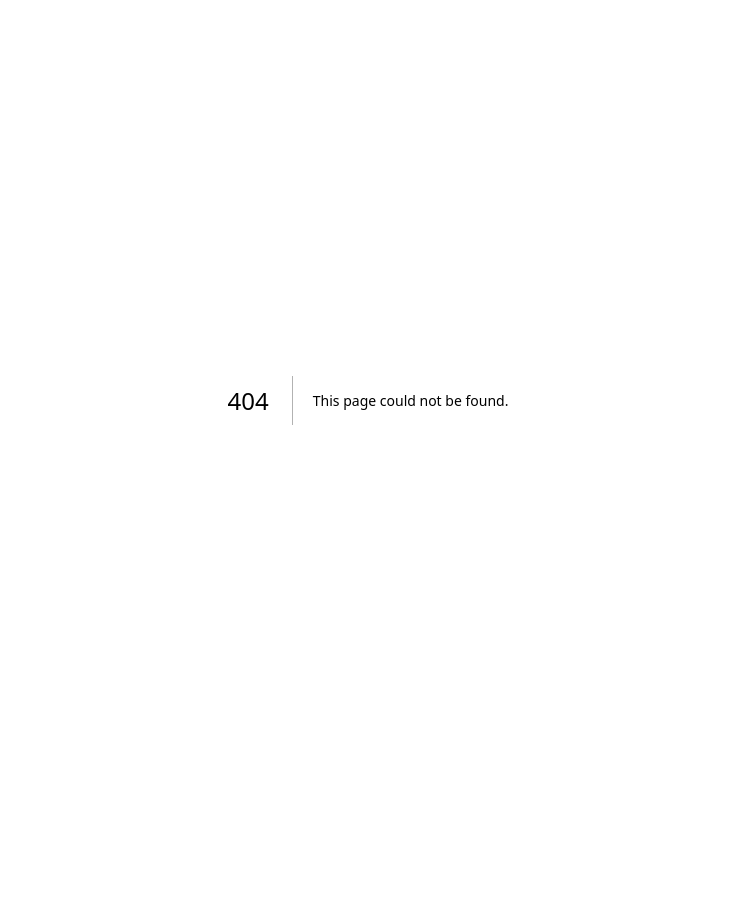
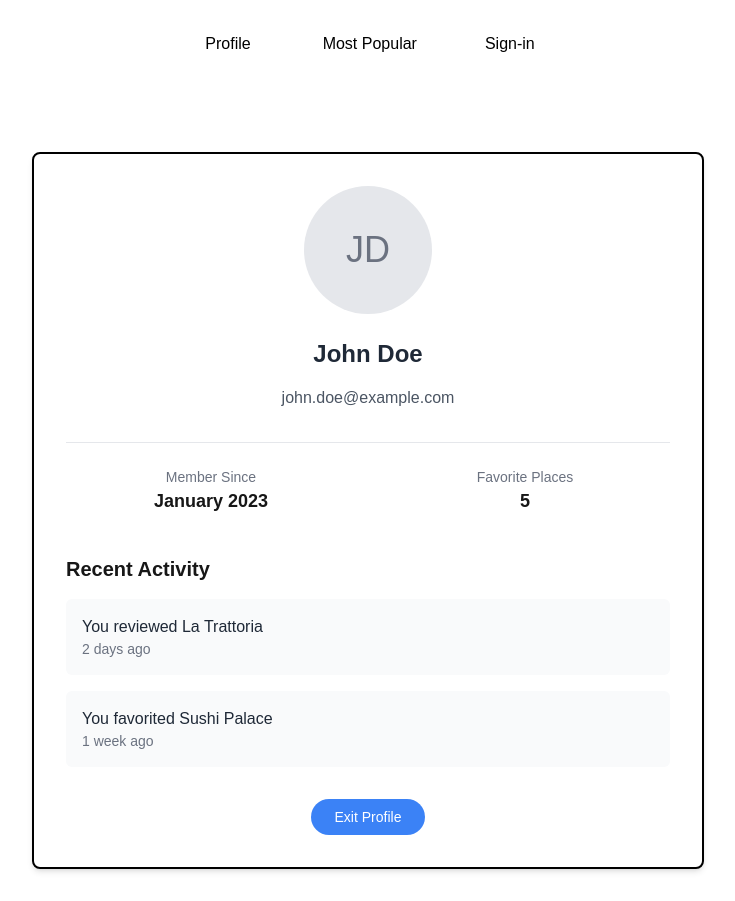
Before and after one commit to GDSC-UCD-Cohort-24-25/RMR_Project, a Next.js app: page /profile in a window 1280 px wide. Before the commit this address had no page. Shown: the whole page, without its empty margins (272-1007 px from the left). Before the commit the page ends 800 px from the top, so only its background shows below. Built offline with nearby package versions, Linux system fonts and the light colour scheme.

Commit message:
Profile Page is Done

```diff
--- a/app/components/RestaurantDetails.tsx
+++ b/app/components/RestaurantDetails.tsx
@@ -1,5 +1,6 @@
 "use client";
 import * as React from "react";
+import { useState, useEffect, useRef } from "react";
 import { TopPicks } from "./TopPicks";
 import { RestaurantCardProps } from "../components/RestaurantCard";
 import { useRouter } from 'next/navigation';
@@ -12,6 +13,16 @@ interface RestaurantDetailsProps {
 
 export const RestaurantDetails: React.FC<RestaurantDetailsProps> = ({ restaurant }) => {
   const router = useRouter();
+  const menuRef = useRef<HTMLDivElement>(null);
+  const [menuHeight, setMenuHeight] = useState<number | undefined>(undefined);
+
+  // Get the height of the Top Picks section
+  useEffect(() => {
+    if (menuRef.current) {
+      setMenuHeight(menuRef.current.clientHeight);
+    }
+  }, [restaurant.menuItems]);
+
   return (
     <div className="flex flex-col min-h-screen bg-white">
       <Header />
@@ -33,23 +44,20 @@ export const RestaurantDetails: React.FC<RestaurantDetailsProps> = ({ restaurant
         </div>
       </main>
 
-      {/* Display dynamic menu items if available */}
+      {/* Display dynamic menu items and map side by side */}
       <div className="flex flex-wrap gap-2 justify-between self-center mt-1 ml-1 w-full max-w-[1296px] max-md:max-w-full">
-        <TopPicks items={restaurant.menuItems || []} />
-        <aside className="flex overflow-hidden flex-col self-end pt-3.5 mt-9 text-xl leading-tight text-black whitespace-nowrap rounded-3xl border-2 border-black border-solid bg-stone-950 max-md:max-w-full">
-          <div className="overflow-hidden self-center px-14 py-2 max-w-full bg-white rounded-3xl border-2 border-solid border-zinc-400 border-opacity-0 w-[183px] max-md:px-5">
-            Reviews
-          </div>
-          <div className="flex shrink-0 mt-2 rounded-3xl border-2 border-black border-solid bg-neutral-700 h-[470px] w-[500px] max-md:w-full" />
+        {/* Left side - Menu items with smaller or larger width and added shadow */}
+        <div ref={menuRef} className="w-full md:w-3/5 lg:w-2/5 filter drop-shadow-lg">
+          <TopPicks items={restaurant.menuItems || []} />
+        </div>
+
+        {/* Right side - Map with reduced height and added shadow */}
+        <aside
+          className="w-full md:w-2/5 lg:w-[500px] flex flex-col self-center mt-9 rounded-3xl border-2 border-black border-solid overflow-hidden shadow-lg max-md:max-w-full"
+          style={{ height: menuHeight ? `${menuHeight * 0.6}px` : "auto" }}
+        >
+          <Map center={{ lat: 40.7128, lng: -74.006 }} zoom={14} />
         </aside>
-      </div>
-
-      <div>
-              {/* Add the MapComponent */}
-      <div className="mt-8 w-full max-w-4xl mx-auto">
-        <h2 className="text-2xl font-bold text-center mb-4">Location</h2>
-        <Map center={{ lat: 40.7128, lng: -74.006 }} zoom={10} />
-      </div>
       </div>
     </div>
   );
--- /dev/null
+++ b/app/data/profileData.ts
@@ -0,0 +1,16 @@
+export default {
+  name: "John Doe",
+  email: "john.doe@example.com",
+  joinDate: "January 2023",
+  favoritePlaces: 5,
+  recentActivity: [
+    {
+      description: "You reviewed La Trattoria",
+      timeAgo: "2 days ago"
+    },
+    {
+      description: "You favorited Sushi Palace",
+      timeAgo: "1 week ago"
+    }
+  ]
+};
--- /dev/null
+++ b/app/profile/page.tsx
@@ -0,0 +1,75 @@
+"use client";
+import React from "react";
+import { Header } from '../components/Header';
+import { useRouter } from 'next/navigation';
+import { NavButton } from '../components/NavButton';
+import profileData from '../data/profileData'; // Import profile data
+
+const navLinks = [
+  { text: "Profile", isButton: false, path: "/Profile" }, // Match exact case
+  { text: "Most Popular", isButton: false, path: "/popular"},
+  { text: "Sign-in", isButton: true, path: "/signin" }
+];
+
+export default function ProfilePage() {
+  const router = useRouter();
+
+  // Get user data from the profileData import
+  const user = profileData;
+
+  return (
+    <div className="min-h-screen bg-white">
+      <Header />
+
+      <main className="container mx-auto px-4 py-8">
+        <div className="max-w-2xl mx-auto bg-white rounded-lg shadow-md p-8 mt-8 border-2 border-black">
+          <div className="flex flex-col items-center">
+            {/* Profile image */}
+            <div className="w-32 h-32 rounded-full bg-gray-200 flex items-center justify-center mb-6">
+              <span className="text-4xl text-gray-500">
+                {user.name.split(' ').map(part => part[0]).join('')}
+              </span>
+            </div>
+
+            <h1 className="text-2xl font-bold text-gray-800 mb-4">{user.name}</h1>
+            <p className="text-gray-600 mb-8">{user.email}</p>
+
+            <div className="w-full border-t border-gray-200 pt-6">
+              <div className="grid grid-cols-2 gap-6">
+                <div className="text-center">
+                  <p className="text-sm text-gray-500">Member Since</p>
+                  <p className="text-lg font-semibold">{user.joinDate}</p>
+                </div>
+                <div className="text-center">
+                  <p className="text-sm text-gray-500">Favorite Places</p>
+                  <p className="text-lg font-semibold">{user.favoritePlaces}</p>
+                </div>
+              </div>
+            </div>
+          </div>
+
+          <div className="mt-10">
+            <h2 className="text-xl font-semibold mb-4">Recent Activity</h2>
+            <div className="space-y-4">
+              {user.recentActivity && user.recentActivity.map((activity, index) => (
+                <div key={index} className="p-4 bg-gray-50 rounded-md">
+                  <p className="text-gray-800">{activity.description}</p>
+                  <p className="text-sm text-gray-500">{activity.timeAgo}</p>
+                </div>
+              ))}
+            </div>
+          </div>
+
+          <div className="mt-8 flex justify-center">
+            <button
+              className="px-6 py-2 bg-blue-500 text-white rounded-full text-sm font-medium hover:bg-blue-600 transition-colors"
+              onClick={() => router.back()}
+            >
+              Exit Profile
+            </button>
+          </div>
+        </div>
+      </main>
+    </div>
+  );
+}
```
